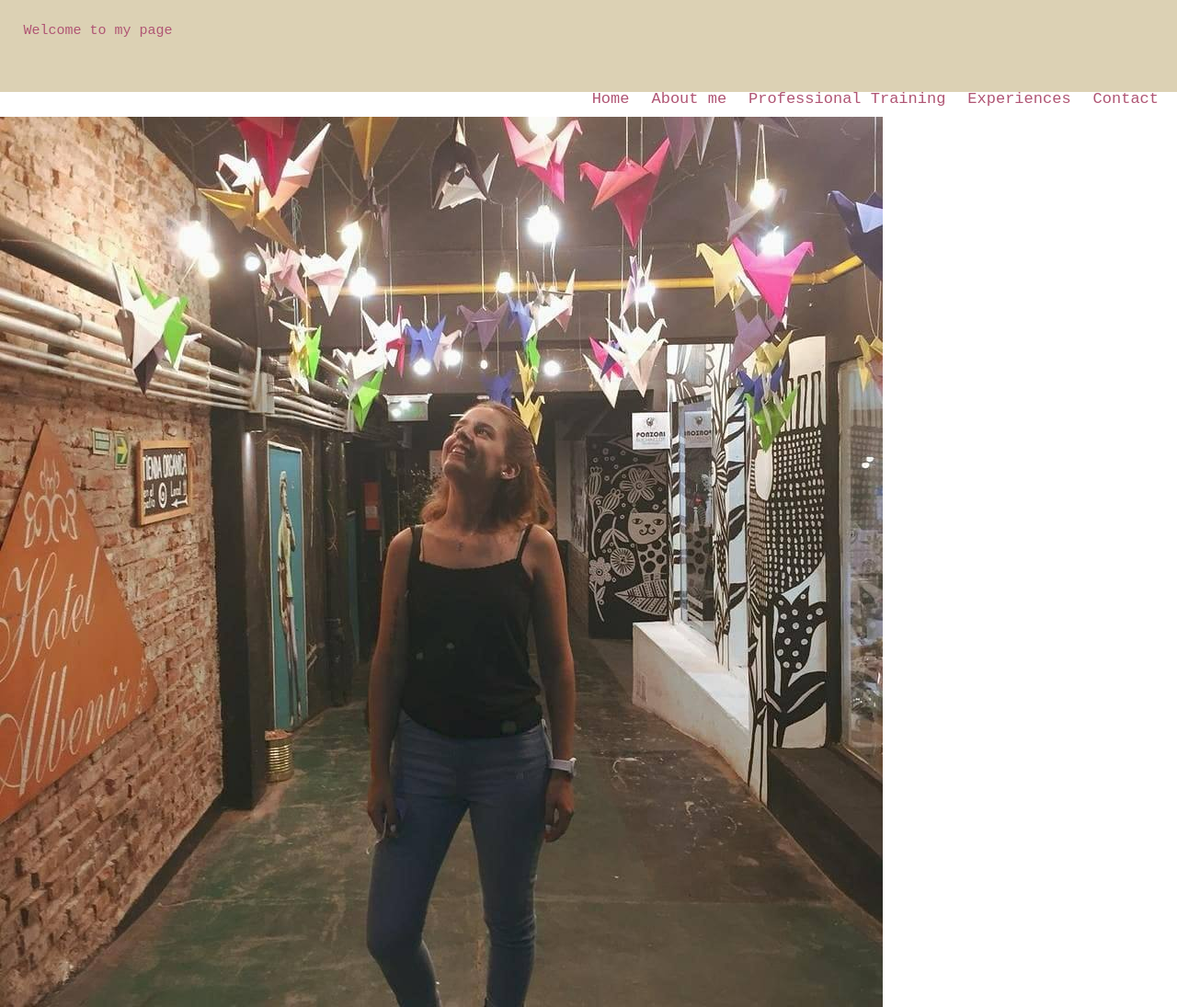
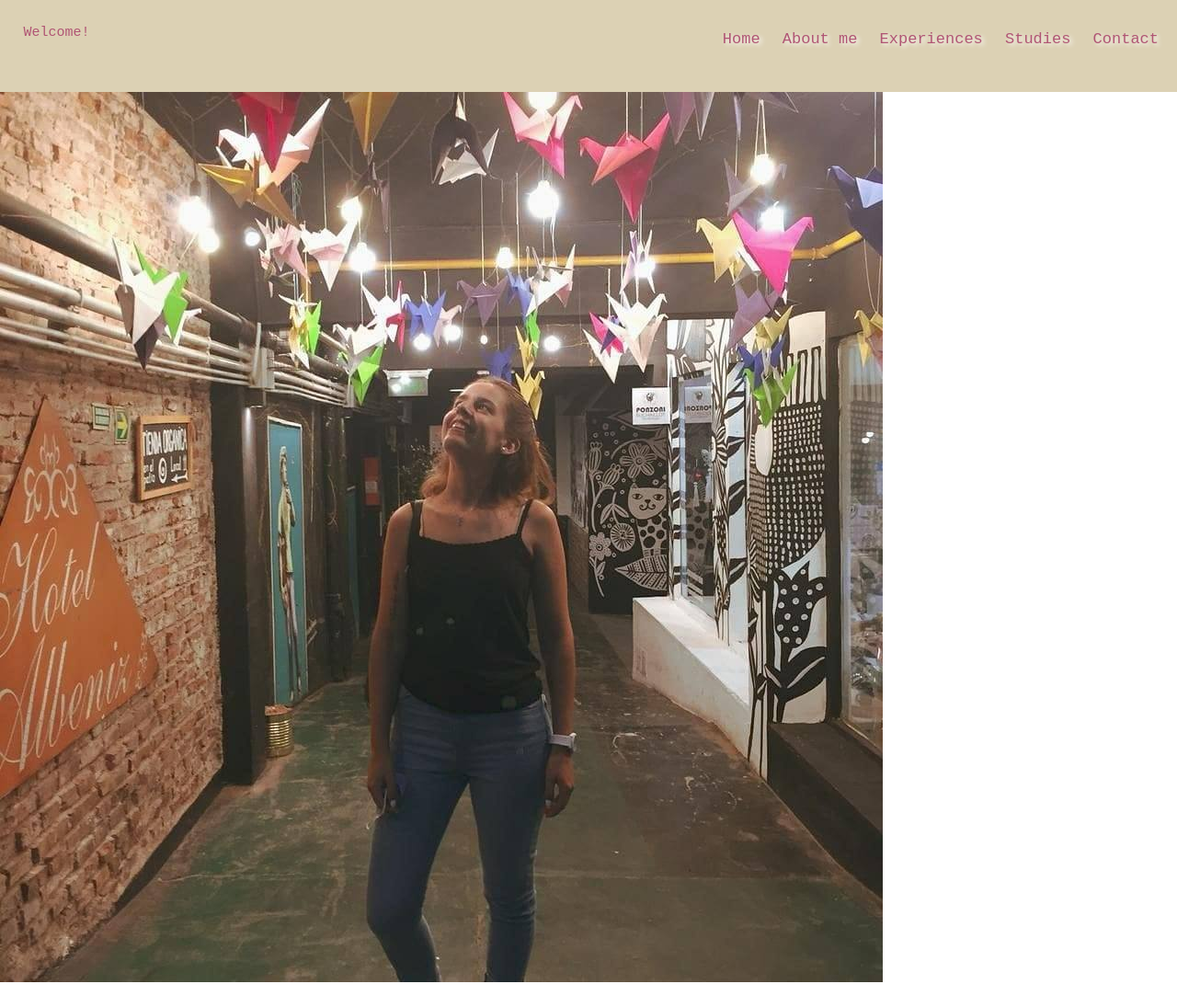
Before and after one commit to tamisimes/miportfoliocoder, a plain HTML site: page PAGES/aboutme.html in a window 1280 px wide. Shown: the top 1095 px of the page at 92% size. Drawn offline with nearby package versions, Linux system fonts and the light colour scheme.

Commit message:
vinculé bootstrap y el menú del nav

```diff
--- a/PAGES/aboutme.html
+++ b/PAGES/aboutme.html
@@ -3,24 +3,23 @@
 <head>
     <meta charset="UTF-8">
     <meta name="viewport" content="width=device-width, initial-scale=1.0">
-    <title>Tami Portafolio</title>
+    <title>Tami Portafolio Entrega2</title>
+    <link href="https://cdn.jsdelivr.net/npm/bootstrap@5.1.3/dist/css/bootstrap.min.css" rel="stylesheet" integrity="sha384-1BmE4kWBq78iYhFldvKuhfTAU6auU8tT94WrHftjDbrCEXSU1oBoqyl2QvZ6jIW3" crossorigin="anonymous">
     <link rel="stylesheet" href="../estilos/estilos.css">
 </head>
-<STYLE>A {text-decoration: none;} </STYLE>
-
 <body>
     <header>
-        <div class="logo"> Welcome <span> to my page </span></div>
-    <nav class="barra">
-        <ul>
-            <li><a href="../index.html">Home</a></li>
-            <li><a href="../PAGES/aboutme.html">About me</a></li>
-            <li><a href="../PAGES/professional.html">Professional Training</a></li>
-            <li><a href="../PAGES/experience.html">Experiences</a></li>
-            <li><a href="../PAGES/contact.html">Contact</a></li>
-        </ul>
-    </nav>
-</header>
+            <nav class="barra">
+            <ul>
+                <li><a href="../index.html"> Home </a></li>
+                <li><a href="../PAGES/aboutme.html"> About me </a></li>
+                <li><a href="../PAGES/experience.html"> Experiences </a></li>
+                <li><a href="../PAGES/professional.html"> Studies </a></li>
+                <li><a href="../PAGES/contact.html"> Contact </a></li>
+            </ul>
+        </nav>
+        <div class="logo"> Welcome! </div>
+    </header>
 <body>
     <section> <img id="TamiFoto" src="../IMAGENES/160321315_10220659279932229_3293836806468914227_n.jpg" alt=""></section>
 <div> <h1 class="about"> About me</h1></div>
@@ -32,5 +31,6 @@
     <br> Et natus voluptates voluptas, molestiae aspernatur nostrum fuga
     <br> nihil quo delectus mollitia libero quibusdam harum suscipit vero,
     <br> incidunt laborum praesentium tenetur ut</p>
+<script src="https://cdn.jsdelivr.net/npm/bootstrap@5.1.3/dist/js/bootstrap.bundle.min.js" integrity="sha384-ka7Sk0Gln4gmtz2MlQnikT1wXgYsOg+OMhuP+IlRH9sENBO0LRn5q+8nbTov4+1p" crossorigin="anonymous"></script>
 </body>
 </html>
```
Also changed, not shown: PAGES/contact.html (+14 -14 lines), PAGES/experience.html (+14 -14 lines), PAGES/professional.html (+14 -14 lines), index.html (+2 -1 lines).
